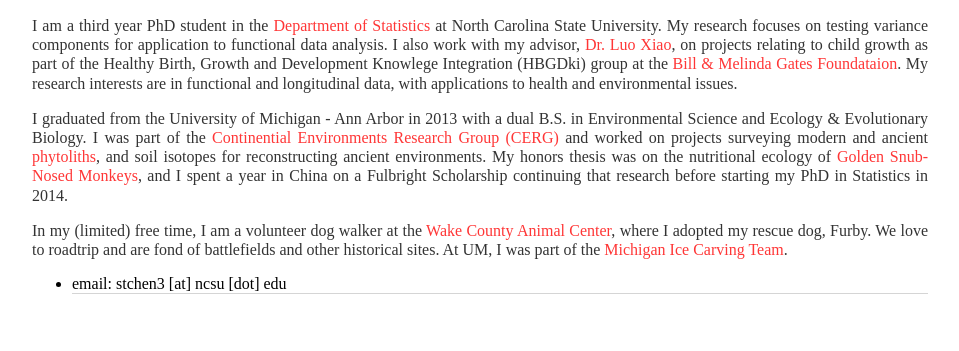
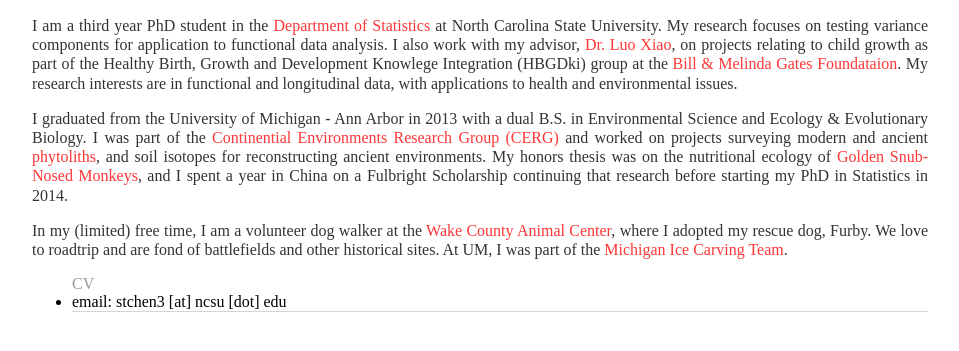
Before and after one commit to stchen3/stchen3.github.io, a Jekyll site: the page built from index.html, in a window 1280 px wide, cut to the strip 476-827 px from the top of the page. Shown: the whole strip, without its empty margins (160-1119 px from the left). Built offline with Jekyll 4.4.1, drawn with Linux system fonts in a browser that asks for light colours.

```diff
--- a/index.html
+++ b/index.html
@@ -33,4 +33,5 @@ title: Stephanie T. Chen
 			</p>
 
     		<ul>
+    			<a href="SChen.CV.pdf"> CV</a>
         		<li>email: stchen3 [at] ncsu [dot] edu</li>
```
